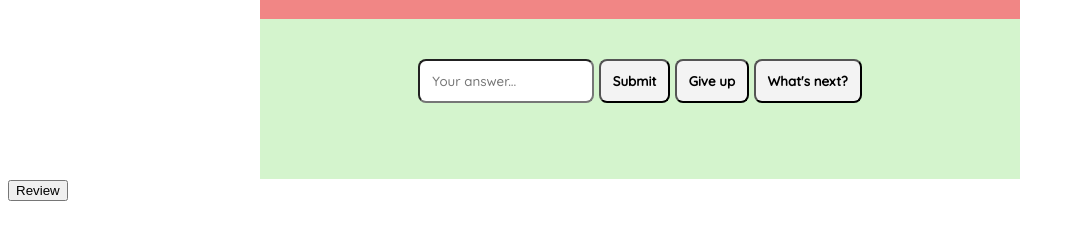
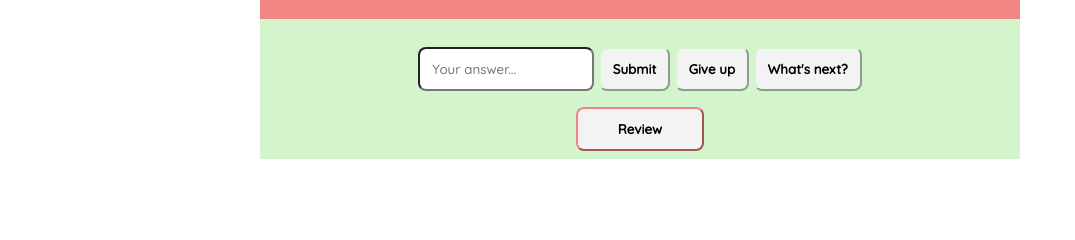
Before and after one commit to sonianb/two-capitals-a-day, a plain HTML site: page index.html in a window 1280 px wide. Shown: the part 72-312 px from the top of the page, without its empty margins (0-1075 px from the left). Drawn offline with Linux system fonts and the light colour scheme; no server answers.

Commit message:
style review btn and answers container

```diff
--- a/index.html
+++ b/index.html
@@ -36,10 +36,10 @@
                 <div id="answer-feedback"></div>
             </section>
         </div>
-        <section id="toggle-container">
-            <button id="review-btn">Review</button>
-            <div id="review-message"></div>
+        <section class="toggle-container center-container">
+            <button class="buttons" id="review-btn">Review</button>
         </section>
+        <div id="review-message"></div>
     </main>
 
     <footer>
--- a/style.css
+++ b/style.css
@@ -22,15 +22,11 @@ header {
 .center-container {
     max-width: 760px;
     margin: 0 auto;
-    padding: 20px;
+    padding: 8px;
     display: flex;
     flex-flow: column;
     align-items: center;
     background-color: var(--secondary-color);
-    /* border-radius: 8px;
-    border-top-left-radius: 0;
-    border-top-right-radius: 0; */
-    height: 10rem;
 }
 
 .hide {
@@ -43,6 +39,8 @@ header {
     font-weight: 900;
     background-color: #f3f3f3;
     border-radius: 8px;
+    border-color: var(--secondary-color);
+
 }
 
 #user-input {
@@ -64,3 +62,8 @@ header {
     border-top-right-radius: 0;
     padding: 0.5rem;
 }
+
+#review-btn {
+    width: 8rem;
+    border-color: var(--primary-color);
+}
```
